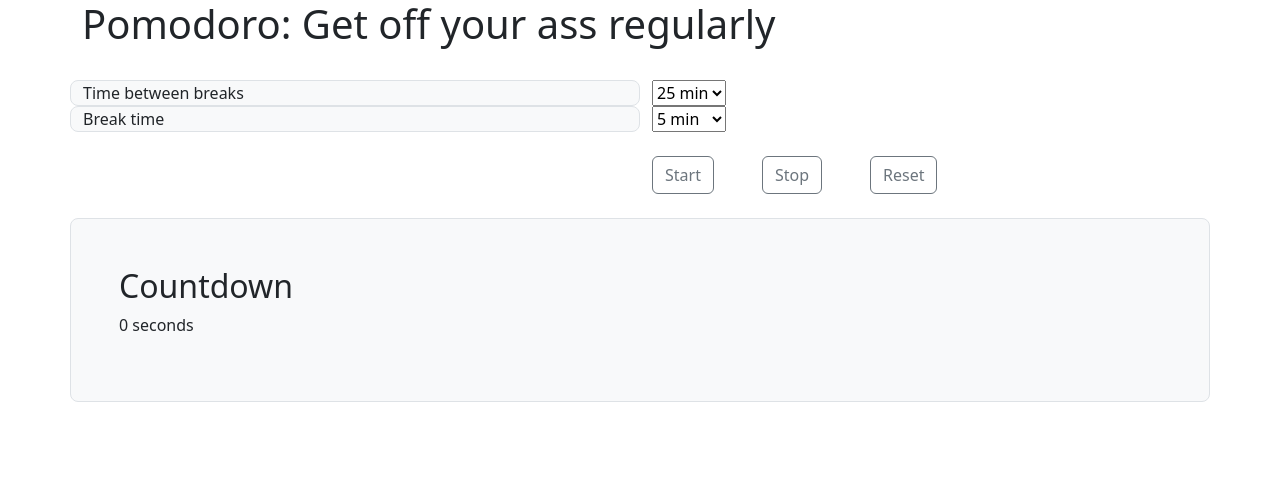
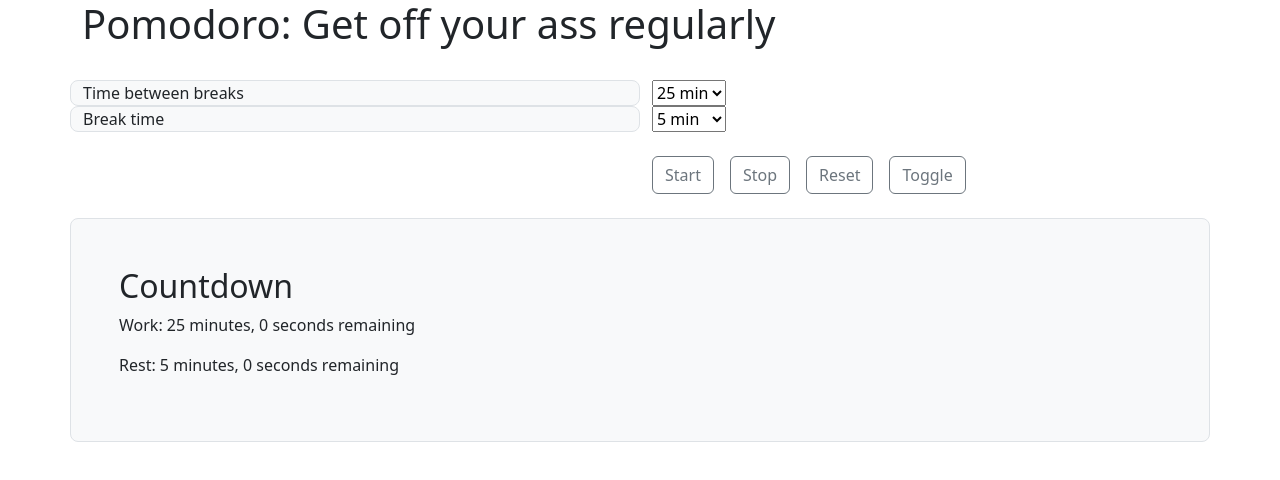
Before and after one commit to msoulier/pomodoro, a Vue app: page / in a window 1280 px wide. Shown: the top 480 px of the page. Built offline with nearby package versions, Linux system fonts and the light colour scheme.

Commit message:
Basic working example

```diff
--- a/src/App.vue
+++ b/src/App.vue
@@ -1,5 +1,5 @@
 <script setup>
-import { ref } from "vue";
+import { ref, computed, onMounted } from "vue";
 import { invoke } from "@tauri-apps/api/core";
 
 // minutes
@@ -7,14 +7,41 @@
 let rest_time = ref(5);
 
 // seconds
-let countdown = ref(0);
+let work_countdown = ref(0);
+let rest_countdown = ref(0);
 
 let work_count_job = null;
 let rest_count_job = null;
 
+let work_countdown_minutes = computed(() => {
+    return parseInt(work_countdown.value / 60);
+});
+
+let work_countdown_seconds = computed(() => {
+    return work_countdown.value - parseInt(work_countdown.value / 60)*60;
+});
+
+let rest_countdown_minutes = computed(() => {
+    return parseInt(rest_countdown.value / 60);
+});
+
+let rest_countdown_seconds = computed(() => {
+    return rest_countdown.value - parseInt(rest_countdown.value / 60)*60;
+});
+
+function toggle() {
+    if (work_count_job !== null) {
+        stop();
+        rest();
+    } else {
+        stop();
+        start();
+    }
+}
+
 function work_count() {
-    countdown--;
-    if (countdown <= 1) {
+    work_countdown.value--;
+    if (work_countdown.value <= 1) {
         alert("Stop working, get up and move around");
         rest();
     } else {
@@ -23,8 +50,8 @@
 }
 
 function rest_count() {
-    countdown--;
-    if (countdown <= 1) {
+    rest_countdown.value--;
+    if (rest_countdown.value <= 1) {
         alert("Start working, rest time is over");
         start();
     } else {
@@ -37,7 +64,6 @@
         clearTimeout(rest_count_job);
         rest_count_job = null;
     }
-    countdown = rest_time * 60;
     rest_count_job = setTimeout(function() { rest_count(); }.bind(this), 1000);
 }
 
@@ -46,7 +72,6 @@
         clearTimeout(work_count_job);
         work_count_job = null;
     }
-    countdown = work_time * 60;
     work_count_job = setTimeout(function() { work_count(); }.bind(this), 1000);
 }
 
@@ -62,8 +87,17 @@
 }
 
 function reset() {
-    countdown = work_time * 60;
+    work_countdown.value = work_time.value * 60;
+    rest_countdown.value = rest_time.value * 60;
 }
+
+function init() {
+    reset();
+}
+
+onMounted(() => {
+    reset();
+});
 
 </script>
 
@@ -82,7 +116,7 @@
                             Time between breaks
                         </div>
                         <div class="col-6">
-                            <select v-model="work_time">
+                            <select v-model="work_time" @change="reset()">
                                 <option value="5">5 min</option>
                                 <option value="10">10 min</option>
                                 <option value="15">15 min</option>
@@ -97,7 +131,7 @@
                             Break time
                         </div>
                         <div class="col-6">
-                            <select v-model="rest_time">
+                            <select v-model="rest_time" @change="reset()">
                                 <option value="5">5 min</option>
                                 <option value="10">10 min</option>
                                 <option value="15">15 min</option>
@@ -113,20 +147,29 @@
                             <button type="button"
                                     @click="start()"
                                     class="btn btn-outline-secondary">Start</button>
-                            <span class="px-4"></span>
+                            <span class="px-2"></span>
                             <button type="button"
                                     @click="stop()"
                                     class="btn btn-outline-secondary">Stop</button>
-                            <span class="px-4"></span>
+                            <span class="px-2"></span>
                             <button type="button"
                                     @click="reset()"
                                     class="btn btn-outline-secondary">Reset</button>
+                            <span class="px-2"></span>
+                            <button type="button"
+                                    @click="toggle()"
+                                    class="btn btn-outline-secondary">Toggle</button>
                         </div>
                     </div>
                     <div class="row">
                         <div class="h-100 p-5 bg-body-tertiary border rounded-3">
                             <h2>Countdown</h2>
-                                <p>{{ countdown }} seconds</p>
+                            <div class="row">
+                                <p>Work: {{ work_countdown_minutes }} minutes, {{ work_countdown_seconds }} seconds remaining <span class="badge text-bg-secondary" v-if="work_count_job !== null">Running</span></p>
+                            </div>
+                            <div class="row">
+                                <p>Rest: {{ rest_countdown_minutes }} minutes, {{ rest_countdown_seconds }} seconds remaining <span class="badge text-bg-secondary" v-if="rest_count_job !== null">Running</span></p>
+                            </div>
                         </div>
                     </div>
                 </form>
```
